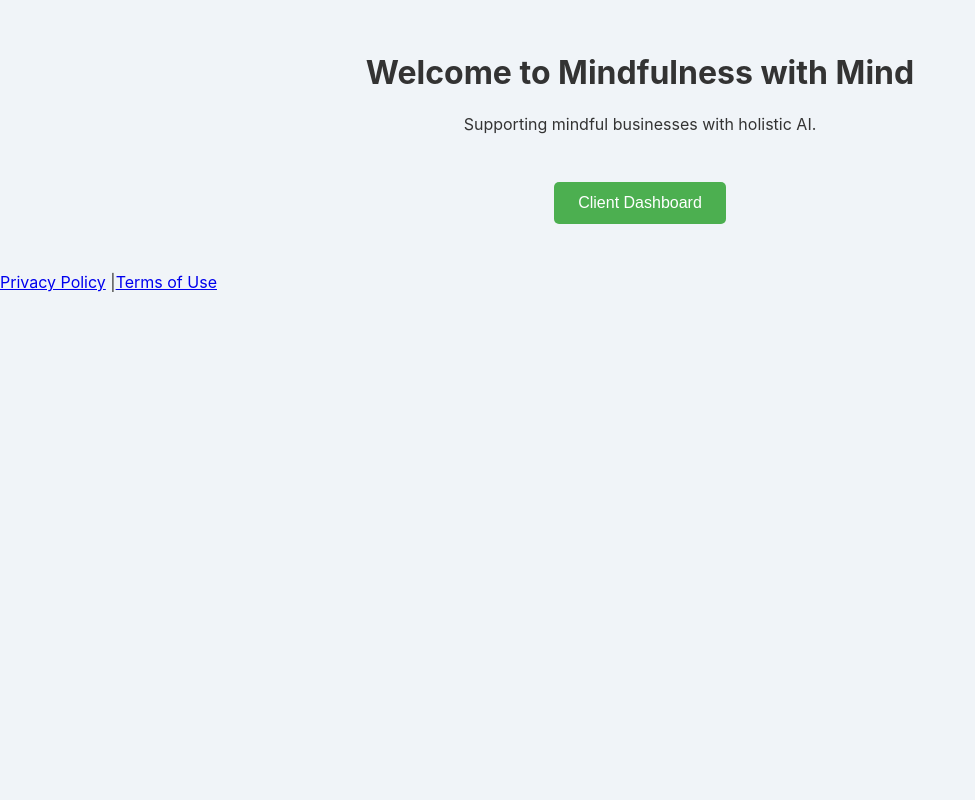
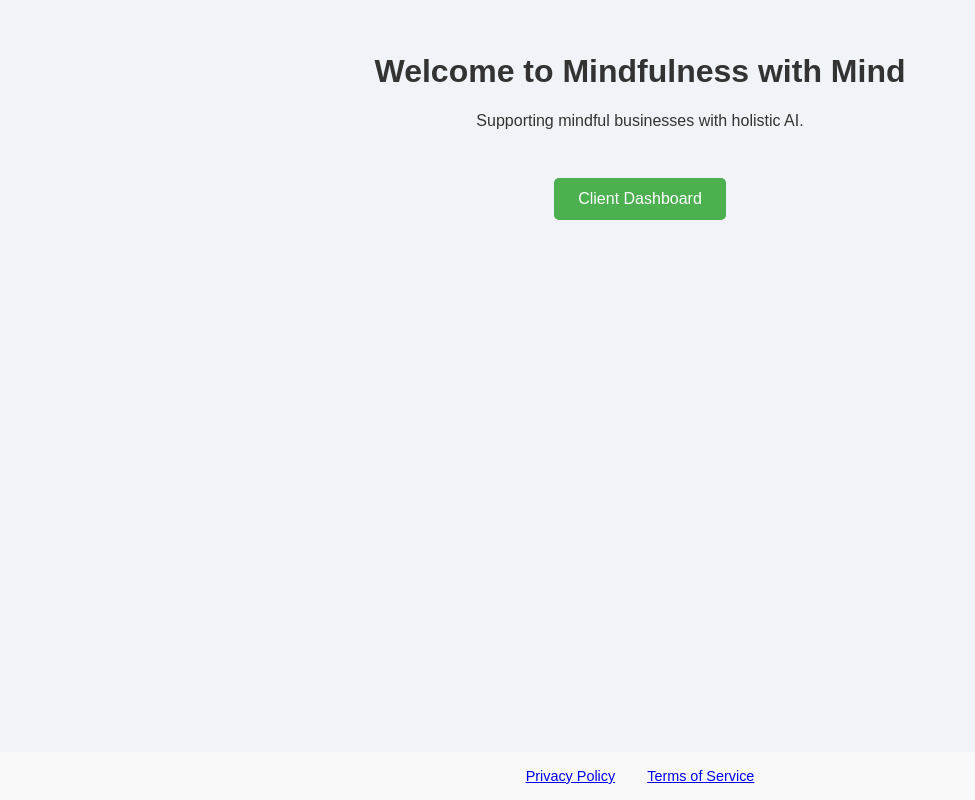
Before and after one commit to Rocketman7Dawn/mwm-website, a Next.js app: page / in a window 1280 px wide. Shown: the whole page, without its empty margins (0-975 px from the left). Built offline with nearby package versions, Linux system fonts and the light colour scheme.

Commit message:
Update layout.js

```diff
--- a/app/layout.js
+++ b/app/layout.js
@@ -1,23 +1,39 @@
-'use client'
+import './globals.css'
+import Link from 'next/link'
 
-import './globals.css'
-import { SessionProvider } from 'next-auth/react'
+export const metadata = {
+  title: 'Mindfulness with Mind',
+  description: 'Supporting mindful businesses with holistic AI.',
+}
 
 export default function RootLayout({ children }) {
   return (
     <html lang="en">
-      <body>
-        <SessionProvider>
-          <main className="min-h-screen">
-            {children}
-          </main>
-          <footer className="mt-10 text-sm text-center text-gray-500 p-4">
-            <p>
-              <a href="/privacy" className="underline hover:text-black">Privacy Policy</a> |
-              <a href="/terms" className="underline hover:text-black ml-2">Terms of Use</a>
-            </p>
-          </footer>
-        </SessionProvider>
+      <body style={{
+        margin: 0,
+        padding: 0,
+        display: 'flex',
+        flexDirection: 'column',
+        minHeight: '100vh',
+        fontFamily: 'sans-serif'
+      }}>
+        <main style={{ flexGrow: 1 }}>
+          {children}
+        </main>
+
+        <footer style={{
+          textAlign: 'center',
+          padding: '1rem',
+          fontSize: '0.9rem',
+          backgroundColor: '#f9f9f9'
+        }}>
+          <Link href="/privacy-policy" style={{ marginRight: '2rem' }}>
+            Privacy Policy
+          </Link>
+          <Link href="/terms-of-service">
+            Terms of Service
+          </Link>
+        </footer>
       </body>
     </html>
   )
```
